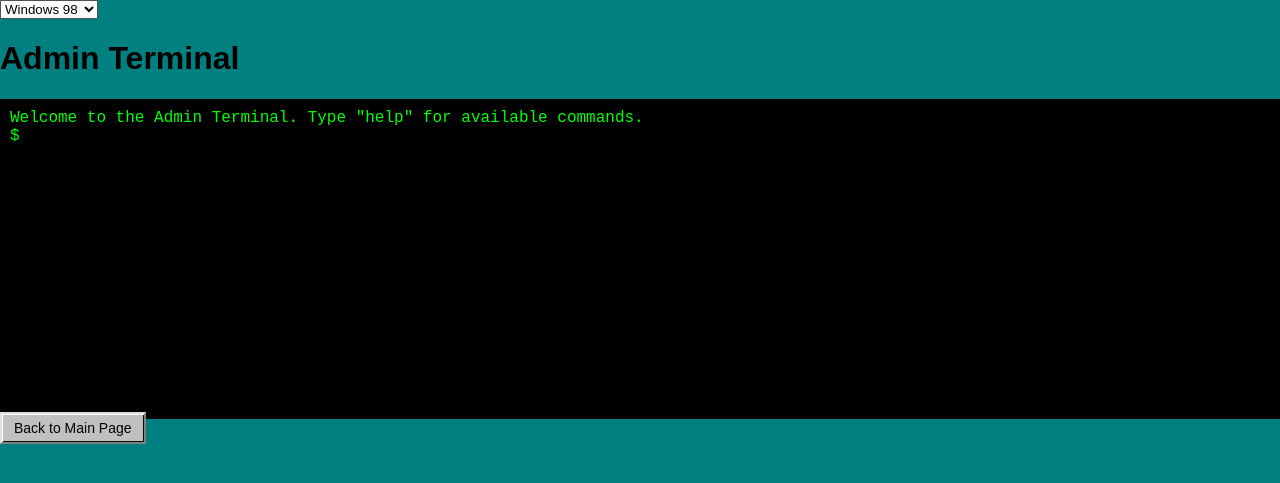
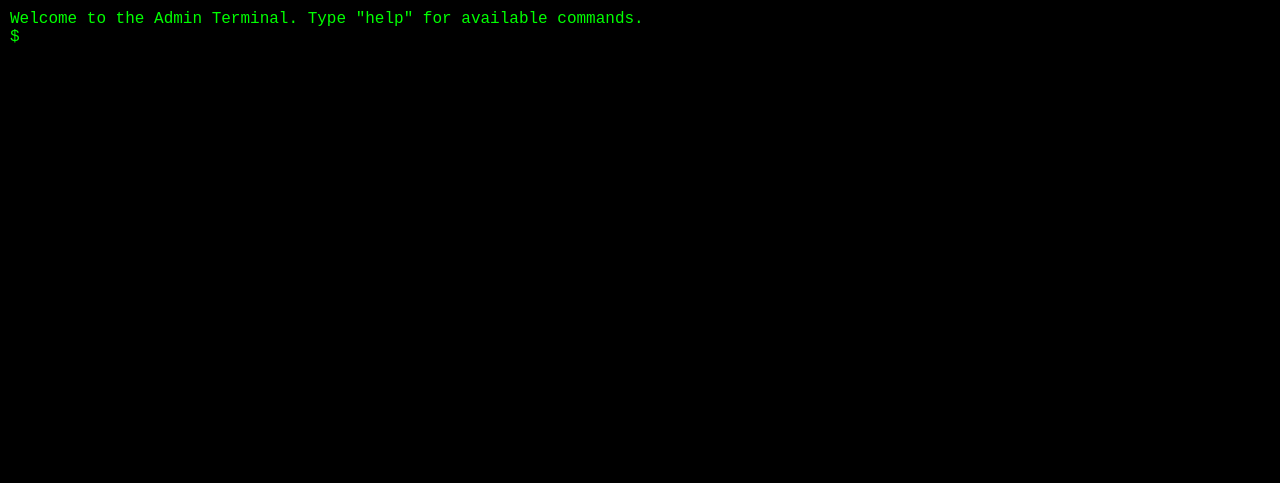
Before and after one commit to rcweston90/WindowLinks, a Flask app: page /admin in a window 1280 px wide. Shown: the top 483 px of the page. Run offline with Flask 3, Linux system fonts and the light colour scheme.

Commit message:
Agent query: Can you access the admin page at /admin and verify if the terminal UI is now full screen? Also, try using the new "move" command to reorder links, and confirm that the style switcher has been removed.

```diff
--- a/main.py
+++ b/main.py
@@ -46,6 +46,32 @@ def delete_link(id):
     db.session.commit()
     return jsonify({'message': 'Link deleted successfully'})
 
+@app.route("/api/links/<int:id>/move", methods=['POST'])
+def move_link(id):
+    link = Link.query.get_or_404(id)
+    new_position = request.json.get('new_position')
+
+    if new_position is None:
+        return jsonify({"message": "New position is required"}), 400
+
+    links = Link.query.order_by(Link.order).all()
+    current_position = links.index(link)
+
+    if new_position < 0 or new_position >= len(links):
+        return jsonify({"message": "Invalid new position"}), 400
+
+    if new_position > current_position:
+        for i in range(current_position, new_position):
+            links[i].order = links[i+1].order
+        link.order = links[new_position].order
+    elif new_position < current_position:
+        for i in range(current_position, new_position, -1):
+            links[i].order = links[i-1].order
+        link.order = links[new_position].order
+
+    db.session.commit()
+    return jsonify({"message": f"Link moved to position {new_position}"})
+
 @app.route("/update_order", methods=['POST'])
 def update_order():
     new_order = request.json.get('order', [])
--- a/static/js/terminal.js
+++ b/static/js/terminal.js
@@ -4,10 +4,11 @@ document.addEventListener('DOMContentLoaded', function() {
     const terminalInput = document.getElementById('terminalInput');
 
     const commands = {
-        help: 'Available commands: help, list, add, delete, clear',
+        help: 'Available commands: help, list, add, delete, move, clear',
         list: 'Listing links...',
         add: 'Usage: add <name> <url>',
-        delete: 'Usage: delete <id>'
+        delete: 'Usage: delete <id>',
+        move: 'Usage: move <id> <new_position>'
     };
 
     function processCommand(command) {
@@ -25,6 +26,9 @@ document.addEventListener('DOMContentLoaded', function() {
             case 'delete':
                 if (parts.length !== 2) return commands.delete;
                 return deleteLink(parts[1]);
+            case 'move':
+                if (parts.length !== 3) return commands.move;
+                return moveLink(parts[1], parts[2]);
             case 'clear':
                 terminalOutput.innerHTML = '';
                 return '';
@@ -60,6 +64,17 @@ document.addEventListener('DOMContentLoaded', function() {
             .catch(error => `Error: ${error}`);
     }
 
+    function moveLink(id, newPosition) {
+        return fetch(`/api/links/${id}/move`, {
+            method: 'POST',
+            headers: {'Content-Type': 'application/json'},
+            body: JSON.stringify({new_position: parseInt(newPosition)})
+        })
+        .then(response => response.json())
+        .then(result => `Moved link with id: ${id} to position: ${newPosition}`)
+        .catch(error => `Error: ${error}`);
+    }
+
     terminalInput.addEventListener('keyup', function(event) {
         if (event.key === 'Enter') {
             const command = this.value;
--- a/templates/admin.html
+++ b/templates/admin.html
@@ -6,13 +6,21 @@
     <title>Admin - Windows-style Linktree Clone</title>
     <link rel="stylesheet" href="{{ url_for('static', filename='css/style.css') }}">
     <style>
+        body, html {
+            margin: 0;
+            padding: 0;
+            height: 100%;
+            overflow: hidden;
+        }
         .terminal {
             background-color: #000;
             color: #0f0;
             font-family: 'Courier New', monospace;
             padding: 10px;
-            height: 300px;
+            height: 100vh;
+            width: 100vw;
             overflow-y: auto;
+            box-sizing: border-box;
         }
         .terminal-input {
             background-color: transparent;
@@ -28,26 +36,14 @@
         }
     </style>
 </head>
-<body class="win98">
-    <div class="theme-selector">
-        <select id="themeSelector">
-            <option value="win98">Windows 98</option>
-            <option value="win95">Windows 95</option>
-            <option value="winxp">Windows XP</option>
-        </select>
-    </div>
-    <div class="admin-container">
-        <h1>Admin Terminal</h1>
-        <div class="terminal" id="terminal">
-            <div class="terminal-output" id="terminalOutput"></div>
-            <div>
-                <span class="prompt">$</span>
-                <input type="text" class="terminal-input" id="terminalInput" autofocus>
-            </div>
+<body>
+    <div class="terminal" id="terminal">
+        <div class="terminal-output" id="terminalOutput"></div>
+        <div>
+            <span class="prompt">$</span>
+            <input type="text" class="terminal-input" id="terminalInput" autofocus>
         </div>
-        <a href="{{ url_for('index') }}" class="link-button">Back to Main Page</a>
     </div>
     <script src="{{ url_for('static', filename='js/terminal.js') }}"></script>
-    <script src="{{ url_for('static', filename='js/script.js') }}"></script>
 </body>
 </html>
```
